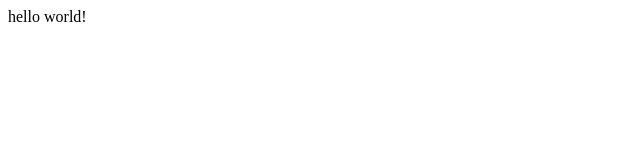
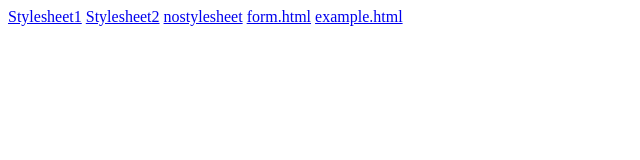
Before and after one commit to EastBean/Project2, a plain HTML site: page index.html in a window 1280 px wide. Shown: the whole page, without its empty margins (0-640 px from the left). Drawn offline with Linux system fonts and the light colour scheme.

Commit message:
update index.html

```diff
--- a/index.html
+++ b/index.html
@@ -7,6 +7,10 @@
     <title>Document</title>
 </head>
 <body>
-    hello world!
+    <a href="style1.html">Stylesheet1</a>
+    <a href="style2.html">Stylesheet2</a>
+    <a href="nostyle.html">nostylesheet</a>
+    <a href="form.html">form.html</a>
+    <a href="example.html">example.html</a>
 </body>
 </html>
```
